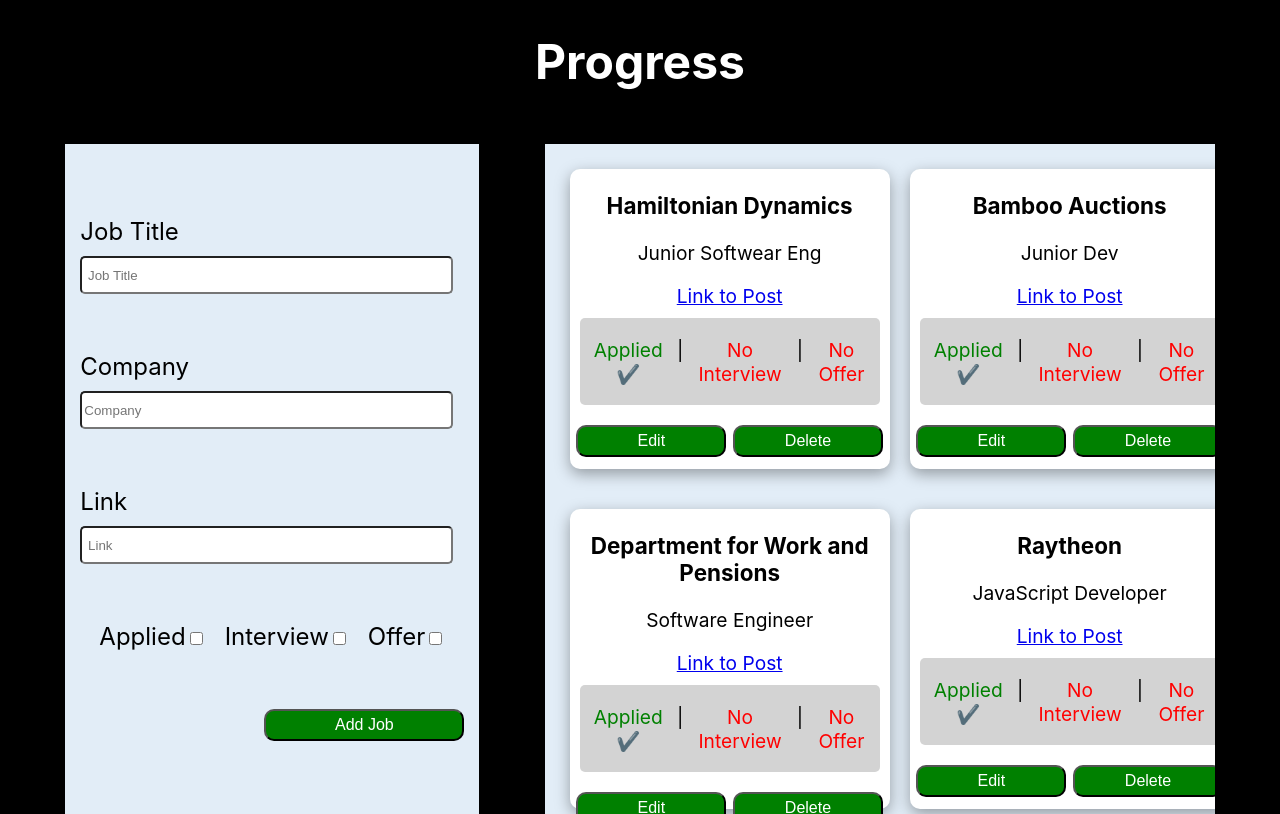
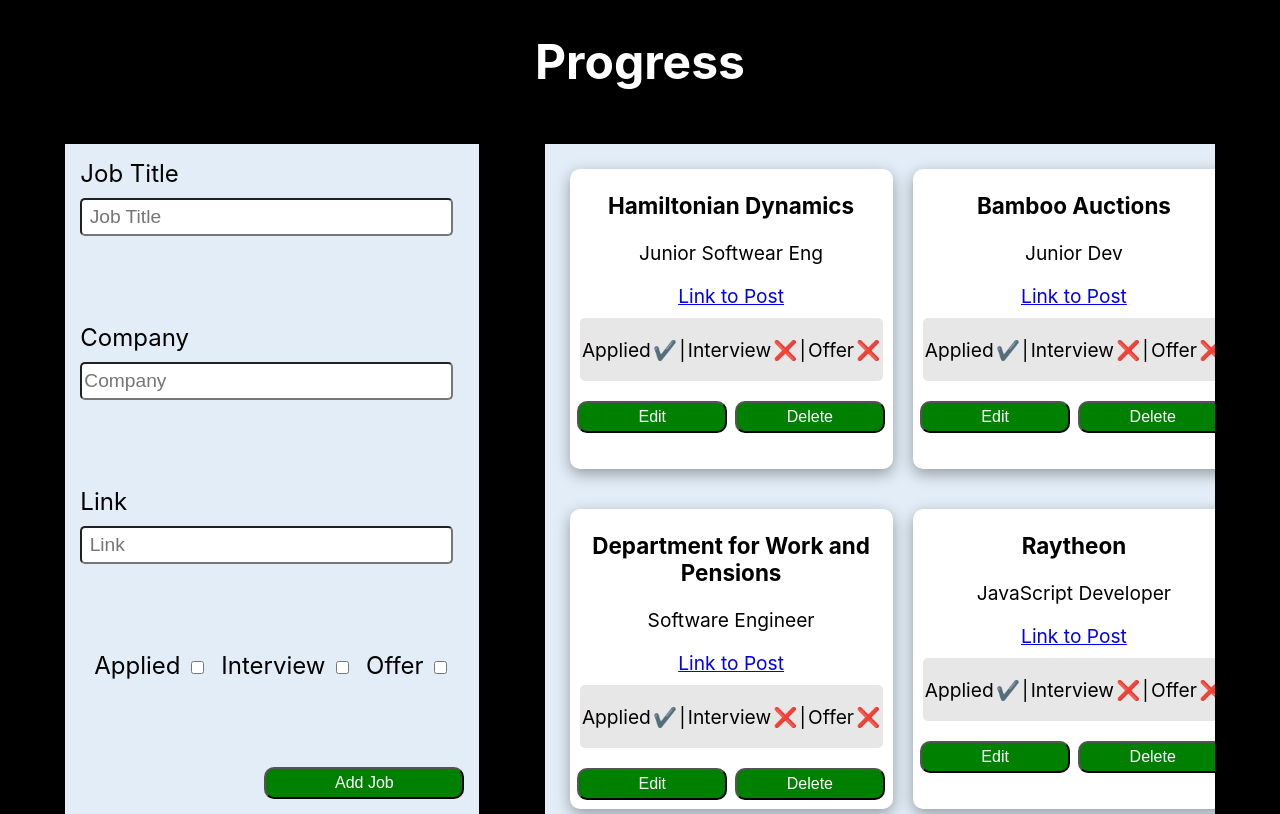
Before and after one commit to GLYNKNIGHT/Job-Tracking-App-Demo, a React (Create React App) app: page / in a window 1280 px wide. Built offline with nearby package versions, Linux system fonts and the light colour scheme; data requests are answered from the project's data file.

Commit message:
Working on big card and edit

```diff
--- a/src/App.css
+++ b/src/App.css
@@ -19,22 +19,26 @@
   height:80vh;
   display: flex;
   flex-direction: column;
-  justify-content: space-evenly;
+  justify-content: space-between;
   text-align: left;
   font-size: 1.5rem;
   background-color: rgb(226, 237, 247);
   padding:15px;
 }
+
 .input{
+  font-size: 1.2rem;
   height: 2rem;
   width:95%;
   margin-top:10px;
   border-radius: 5px;
 }
+
 .btn-div{
   display: flex;
   justify-content: end;
 }
+
 .btn
  {
   width: 200px;
@@ -73,7 +77,7 @@
  .progress{
   display: flex;
   justify-content: space-evenly;
-  background-color: #d3d3d3;
+  background-color: #e7e7e7;
   margin: 10px;
   border-radius: 5px;
  }
@@ -108,3 +112,9 @@
   margin-left: -400px;
   box-shadow: rgba(149, 157, 165, 0.2) 0px 8px 24px;
 }
+
+.big-card-btns{
+  margin-top: 20px;
+  display: flex;
+  justify-content: space-evenly;
+}
--- a/src/Components/BigCard.js
+++ b/src/Components/BigCard.js
@@ -1,11 +1,60 @@
+import { useState } from "react";
 
-const BigCard = ({company, jobTitle, link, applied, onClick}) =>{
+const BigCard = ({id, company, jobTitle, link, applied, interview, offer, onClick}) =>{
+
+ const [editApplied, setEditApplied] =useState(applied)
+ const [editInterview,setEditInterview] = useState(interview)
+ const [editOffer, setEditOffer] = useState(offer)
+
+    const handleSubmit = (e) =>{
+        const job = { editApplied, editInterview, editOffer};
+   console.log(job)
+   /*
+     fetch(`http://localhost:8000/jobs/${id}`, {
+      method: 'PATCH',
+      headers:{'Content-Type': 'application/json'},
+      body: JSON.stringify(job)
+     }).then(()=> console.log(job))
+
+     */
+       }
+
+
+
+
+
 return <div className="big-card">
 <h2>{company}</h2>
 <p>{jobTitle}</p>
 <a href={link}>Link to Post</a>
-<input type="checkbox" />
-<button onClick={onClick}> Close</button>
+<div className='progress'>
+    <p>Applied </p>
+    {(applied === true)? <p>✔️</p> :<p>❌</p>}
+    <p>|</p>
+    <p >Interview </p>
+    {(interview === true)?<p >✔️</p> :<p>❌</p>}
+    <p>|</p>
+    <p>Offer</p>
+    {(offer === true)? <p>✔️</p>:<p>❌</p>}
+    </div>
+<div className="checkboxes">
+            <div>
+            <label>Applied     </label>
+            <input type="checkbox" checked={(applied===true)? 'checked': ''} onChange={(e)=> setEditApplied(!applied)} />
+            </div>
+            <div>
+            <label>Interview     </label>
+            <input type="checkbox" onChange={(e)=> setEditInterview(!interview)} />
+            </div>
+            <div>
+            <label>Offer     </label>
+            <input type="checkbox" onChange={(e)=> setEditOffer(!offer)} />
+            </div>
+        </div>
+<div className="big-card-btns">
+<button className="btn" onClick={(e)=> handleSubmit(e)}> Save Changes</button>
+<button className="btn" onClick={onClick}> Close</button>
+</div>
 </div>
 }
 
--- a/src/Components/Input.js
+++ b/src/Components/Input.js
@@ -12,7 +12,7 @@
 
 
 const handleSubmit = (e) =>{
-      const job = {jobTitle, company, link, applied};
+      const job = {jobTitle, company, link, applied, interview, offer};
  console.log(job)
    fetch('http://localhost:8000/jobs', {
     method: 'POST',
@@ -57,15 +57,15 @@
         </div>
         <div className="checkboxes">
             <div>
-            <label>Applied</label>
+            <label>Applied     </label>
             <input type="checkbox" onChange={(e)=> setApplied(true)} />
             </div>
             <div>
-            <label>Interview</label>
+            <label>Interview     </label>
             <input type="checkbox" onChange={(e)=> setInterview(true)} />
             </div>
             <div>
-            <label>Offer</label>
+            <label>Offer     </label>
             <input type="checkbox" onChange={(e)=> setOffer(true)} />
             </div>
         </div>
--- a/src/Components/Job.js
+++ b/src/Components/Job.js
@@ -23,21 +23,27 @@
     <p>{jobTitle}</p>
     <a href={link}>Link to Post</a>
     <div className='progress'>
-    {(applied === true)? <p style={{color: "green"}}>Applied ✔️</p>:<p style={{color: "red"}}>Not Applied</p>}
+    <p>Applied </p>
+    {(applied === true)? <p>✔️</p> :<p>❌</p>}
     <p>|</p>
-    {(interview === true)? <p style={{color: "green"}}>Interview ✔️</p>:<p style={{color: "red"}}>No Interview</p>}
+    <p >Interview </p>
+    {(interview === true)?<p >✔️</p> :<p>❌</p>}
     <p>|</p>
-    {(offer === true)? <p style={{color: "green"}}>Offer ✔️</p>:<p style={{color: "red"}}>No Offer</p>}
+    <p>Offer</p>
+    {(offer === true)? <p>✔️</p>:<p>❌</p>}
     </div>
        <div className='job-btns'>
     <button onClick={()=> setBigCard(true)}>Edit</button>
     <button onClick={()=> handleDelete({id})}> Delete</button>
     </div>
     </div>
-    {(bigCard === true)? <BigCard company={company}
+    {(bigCard === true)? <BigCard id={id}
+            company={company}
             jobTitle={jobTitle}
             link={link}
             applied={applied}
+            interview={interview}
+            offer={offer}
             onClick={()=>setBigCard(false)}
             />
 
```
